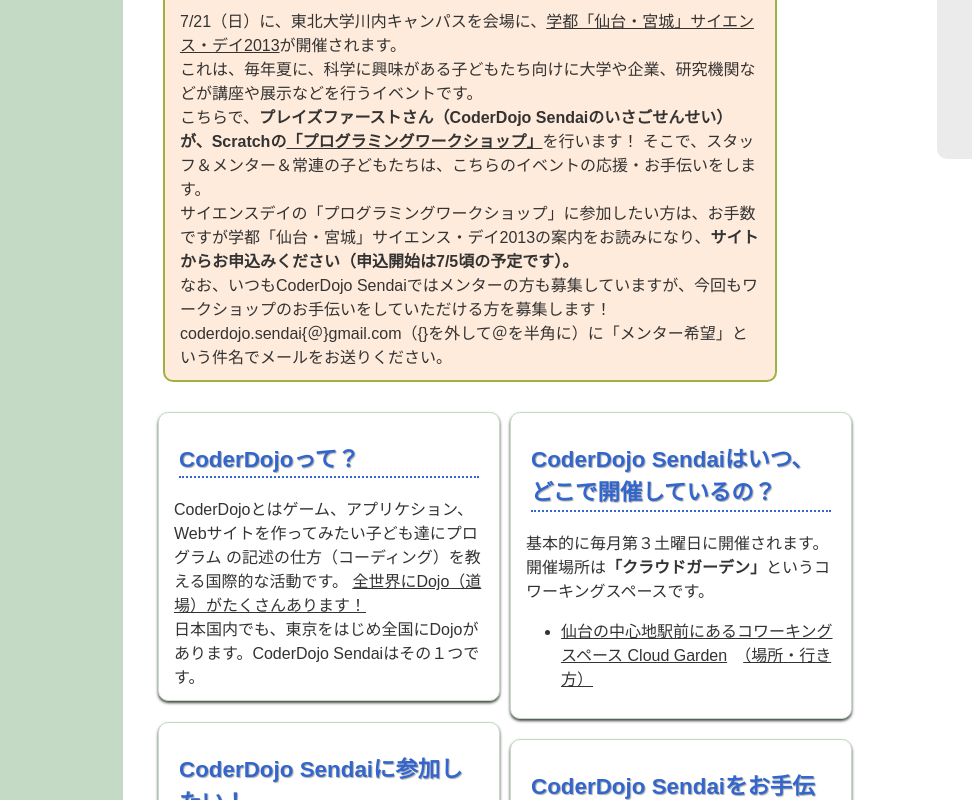
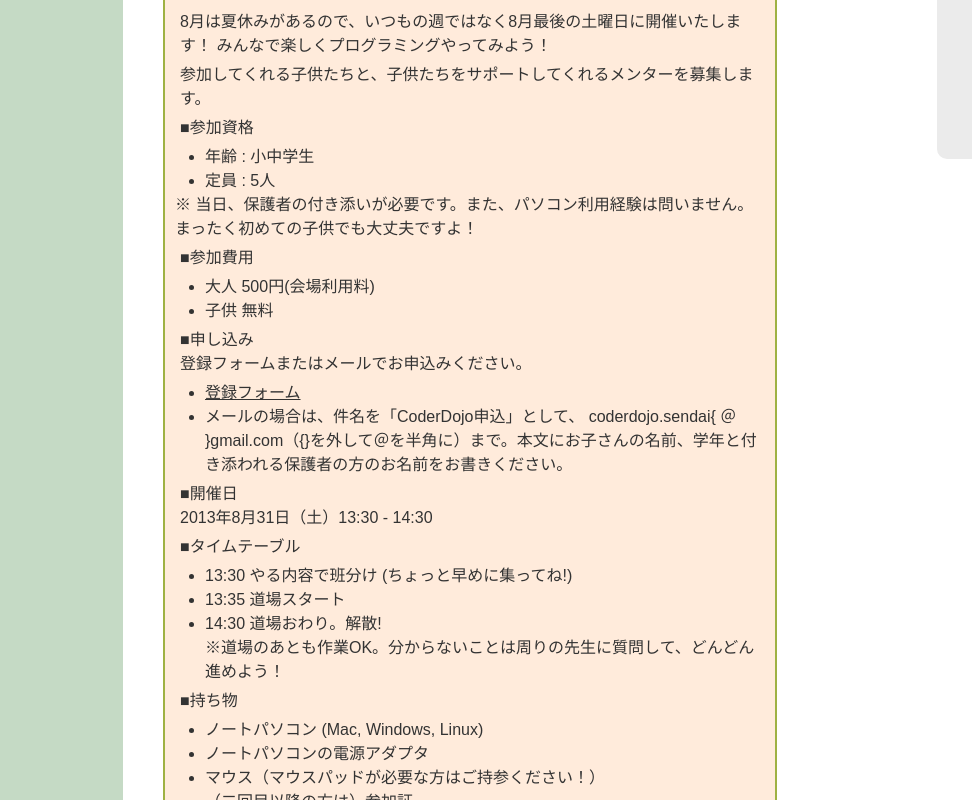
Before and after one commit to monyakata/CoderDojoSendai, a plain HTML site: page index.html in a window 1280 px wide. Shown: the part 380-1180 px from the top of the page, 0-972 px from the left. Drawn offline with Linux system fonts and the light colour scheme.

Commit message:
第5回予告掲載

```diff
--- a/css/base.css
+++ b/css/base.css
@@ -45,6 +45,13 @@
 	padding: 10px;
 	width: 80%;
 }
+#next ul {
+	margin: 0 auto 0 30px;
+	padding: 0;
+}
+#next p {
+	margin: 5px auto 5px 5px;
+}
 .twoColLiqRt #container {
 	width: 80%;
 	background: #FFFFFF;
--- a/index.html
+++ b/index.html
@@ -51,14 +51,52 @@
       <!-- InstanceEndEditable -->
       <div id="next"> <!-- InstanceBeginEditable name="topic" -->
         <h3>次回のCoderDojo Sendaiは……</h3>
-        <h4>『学都「仙台・宮城」サイエンス・デイ2013』に参加します！ </h4>
-        <p>7/21（日）に、東北大学川内キャンパスを会場に、<a href="http://www.science-day.com/" target="_blank">学都「仙台・宮城」サイエンス・デイ2013</a>が開催されます。</p>
-		<p>これは、毎年夏に、科学に興味がある子どもたち向けに大学や企業、研究機関などが講座や展示などを行うイベントです。</p>
-		<p>こちらで、<strong>プレイズファーストさん（CoderDojo Sendaiのいさごせんせい）が、Scratchの<a href="http://www.science-day.com/exhibit/?ID=e2013-010" target="_blank">「プログラミングワークショップ」</a></strong>を行います！
-        そこで、スタッフ＆メンター＆常連の子どもたちは、こちらのイベントの応援・お手伝いをします。        </p>
-		<p>サイエンスデイの「プログラミングワークショップ」に参加したい方は、お手数ですが学都「仙台・宮城」サイエンス・デイ2013の案内をお読みになり、<strong>サイトからお申込みください（申込開始は7/5頃の予定です）。</strong></p>
-        <p>なお、いつもCoderDojo Sendaiではメンターの方も募集していますが、今回もワークショップのお手伝いをしていただける方を募集します！
-		coderdojo.sendai{＠}gmail.com（{}を外して＠を半角に）に「メンター希望」という件名でメールをお送りください。        </p>
+        <h4>第五回 CoderDojo Sendai</h4>
+        <p>
+8月は夏休みがあるので、いつもの週ではなく8月最後の土曜日に開催いたします！
+みんなで楽しくプログラミングやってみよう！</p>
+        <p>参加してくれる子供たちと、子供たちをサポートしてくれるメンターを募集します。</p>
+        <p>■参加資格
+        <ul>
+        <li>年齢 : 小中学生</li>
+        <li>定員 : 5人</li>
+        </ul>
+          ※ 当日、保護者の付き添いが必要です。また、パソコン利用経験は問いません。まったく初めての子供でも大丈夫ですよ！ </p>
+        <p>■参加費用
+        <ul>
+        <li>大人 500円(会場利用料)</li>
+        <li>子供 無料</li>
+        </ul>
+        </p>
+        <p>■申し込み <br />登録フォームまたはメールでお申込みください。
+        <ul>
+        <li><a href="http://goo.gl/DqNo3" target="_blank">登録フォーム</a></li>
+        <li>メールの場合は、件名を「CoderDojo申込」として、
+         coderdojo.sendai{ ＠ }gmail.com（{}を外して＠を半角に）まで。本文にお子さんの名前、学年と付き添われる保護者の方のお名前をお書きください。</li>
+        </ul>
+          </p>
+         <p> ■開催日
+          <br />2013年8月31日（土）13:30 - 14:30</p>
+
+          <p>■タイムテーブル
+         <ul>
+         <li>13:30 やる内容で班分け (ちょっと早めに集ってね!)</li>
+         <li>13:35 道場スタート</li>
+          <li>14:30 道場おわり。解散!<br />
+          ※道場のあとも作業OK。分からないことは周りの先生に質問して、どんどん進めよう！</li>
+        </ul>
+          </p>
+        <p>
+  ■持ち物
+         <ul>
+          <li>ノートパソコン (Mac, Windows, Linux) </li>
+          <li> ノートパソコンの電源アダプタ</li>
+           <li>マウス（マウスパッドが必要な方はご持参ください！）</li>
+          <li> （二回目以降の方は）参加証 </li>
+          </ul>
+          </p>
+            <p>        他、詳しいことはこちらの<a href="https://www.facebook.com/events/282716601867439/" target="_blank">Facebook イベント</a>をご覧ください。</p>
+
       <!-- InstanceEndEditable --> </div>
     </div>
     <div id="description"> <!-- InstanceBeginEditable name="contents" -->
```
